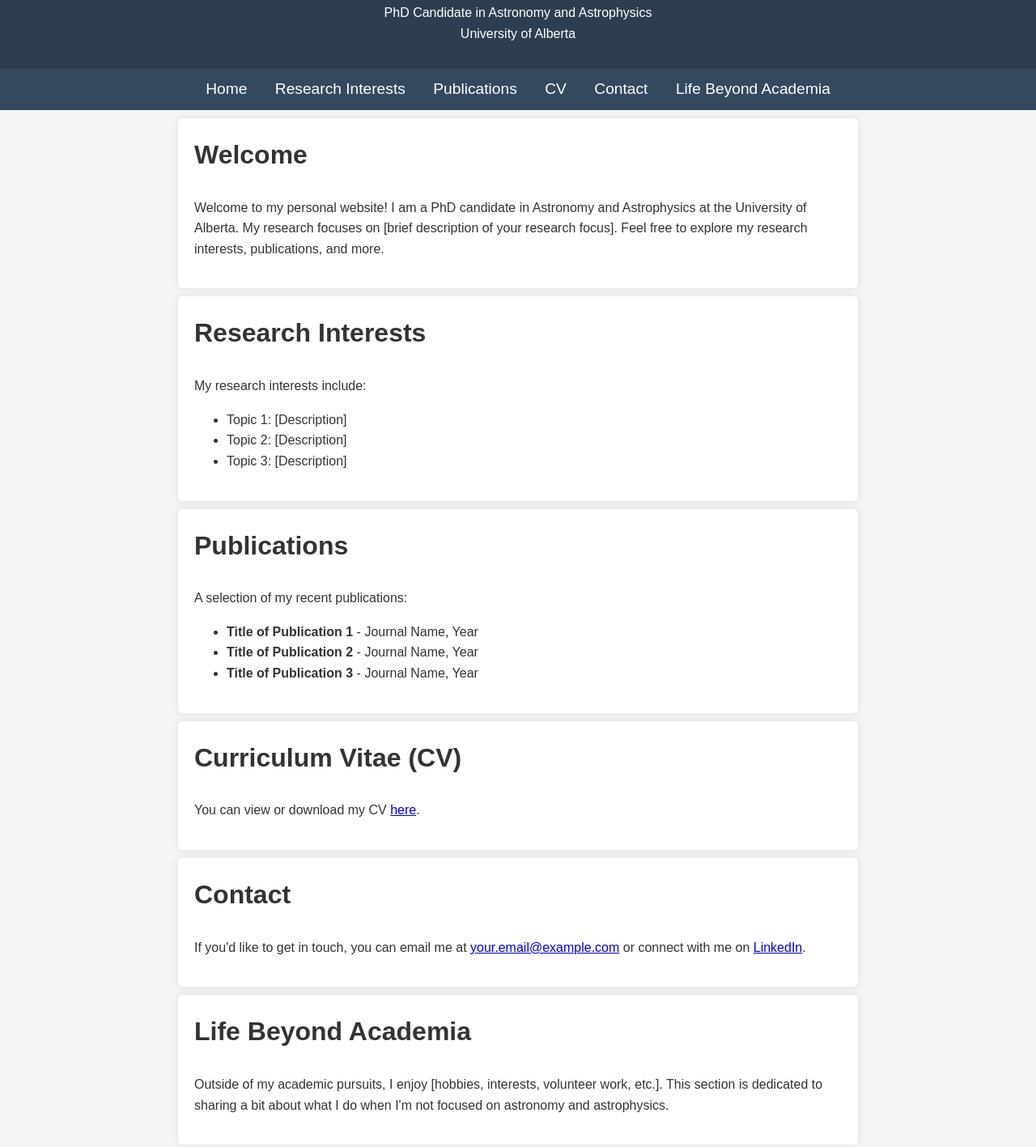
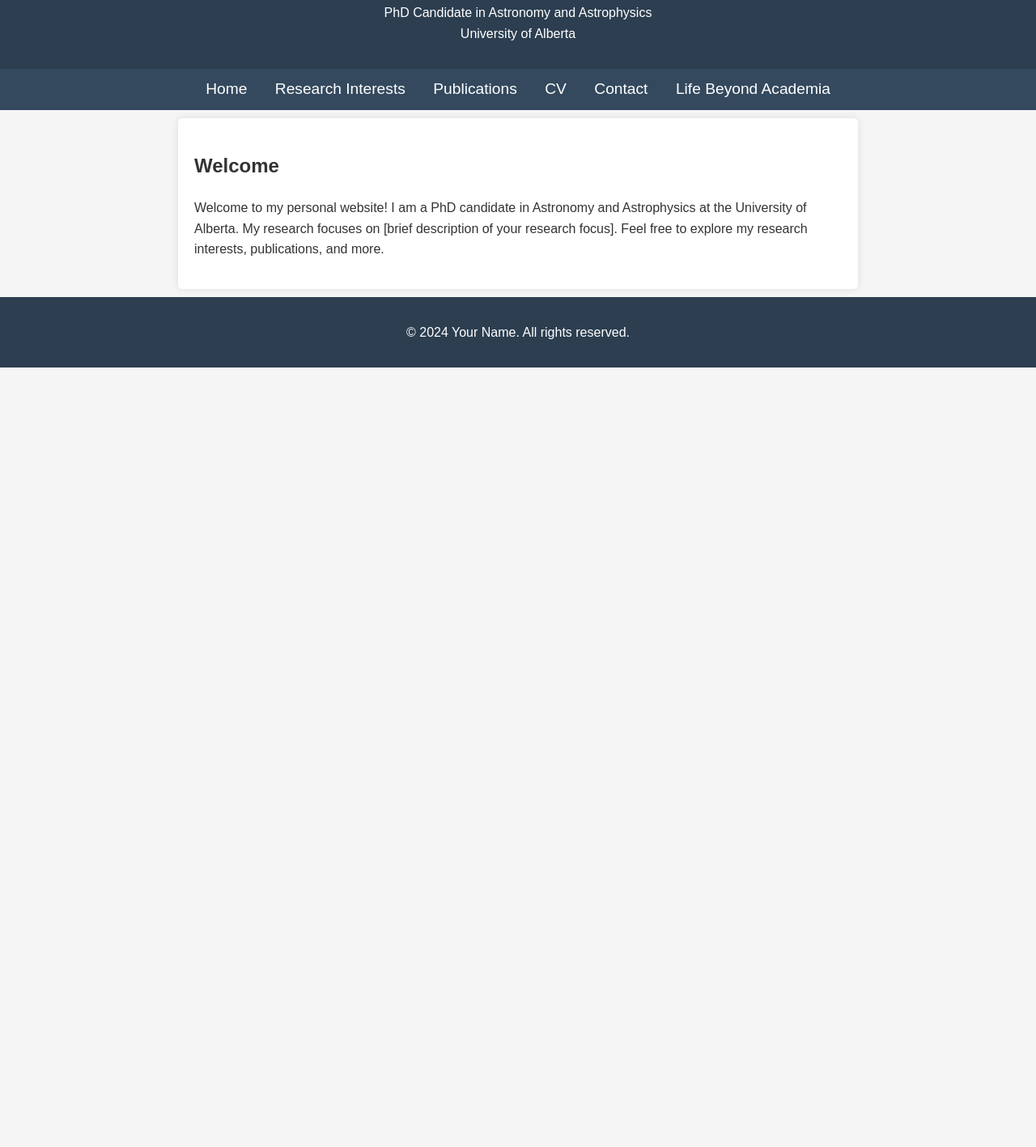
Before and after one commit to PSR-Jake/PSR-Jake.github.io, a plain HTML site: page index.html in a window 1280 px wide. Shown: the part 92-1509 px from the top of the page at 81% size. After the commit the page ends 800 px from the top, so only its background shows below. Drawn offline with Linux system fonts and the light colour scheme.

Commit message:
Initial commit

```diff
--- a/index.html
+++ b/index.html
@@ -33,6 +33,7 @@
             text-decoration: none;
             margin: 0 15px;
             font-size: 1.2em;
+            cursor: pointer;
         }
         nav a:hover {
             text-decoration: underline;
@@ -44,10 +45,7 @@
             background-color: #fff;
             border-radius: 5px;
             box-shadow: 0 0 10px rgba(0, 0, 0, 0.1);
-        }
-        section h2 {
-            margin-top: 0;
-            font-size: 2em;
+            display: none;
         }
         footer {
             text-align: center;
@@ -64,12 +62,12 @@
     </header>
 
     <nav>
-        <a href="#home">Home</a>
-        <a href="#research">Research Interests</a>
-        <a href="#publications">Publications</a>
-        <a href="#cv">CV</a>
-        <a href="#contact">Contact</a>
-        <a href="#beyond-academia">Life Beyond Academia</a>
+        <a onclick="showSection('home')">Home</a>
+        <a onclick="showSection('research')">Research Interests</a>
+        <a onclick="showSection('publications')">Publications</a>
+        <a onclick="showSection('cv')">CV</a>
+        <a onclick="showSection('contact')">Contact</a>
+        <a onclick="showSection('beyond-academia')">Life Beyond Academia</a>
     </nav>
 
     <section id="home">
@@ -115,5 +113,19 @@
     <footer>
         <p>&copy; 2024 Your Name. All rights reserved.</p>
     </footer>
+
+    <script>
+        function showSection(sectionId) {
+            // Hide all sections
+            const sections = document.querySelectorAll('section');
+            sections.forEach(section => section.style.display = 'none');
+
+            // Show the selected section
+            document.getElementById(sectionId).style.display = 'block';
+        }
+
+        // Show the home section by default
+        showSection('home');
+    </script>
 </body>
 </html>
```
